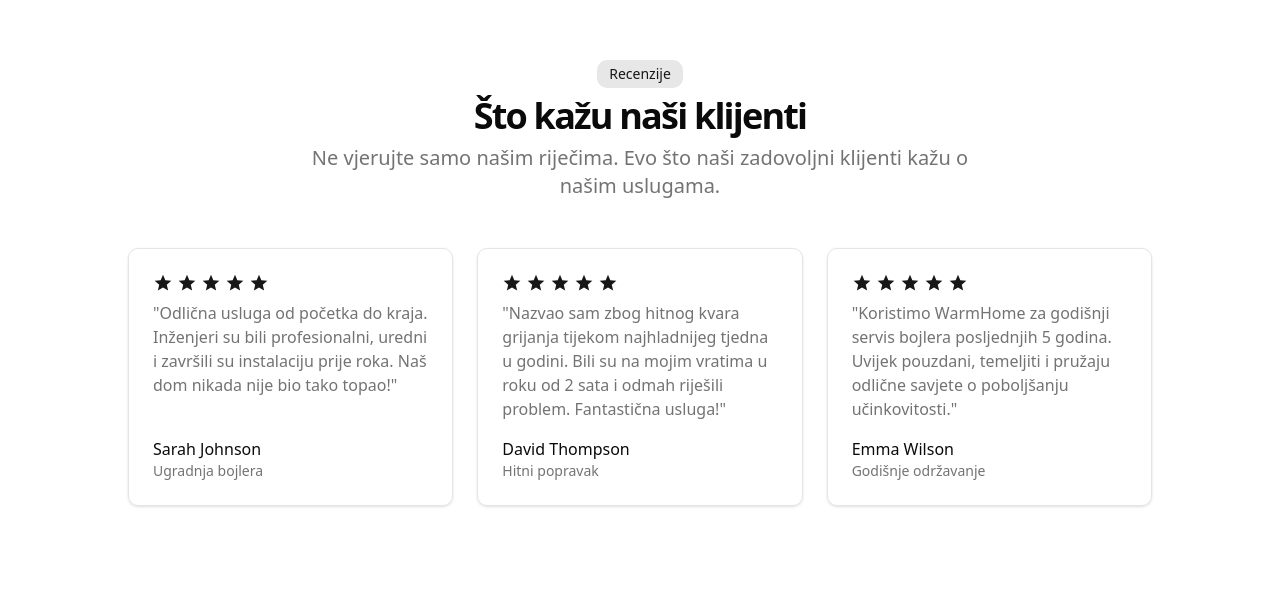
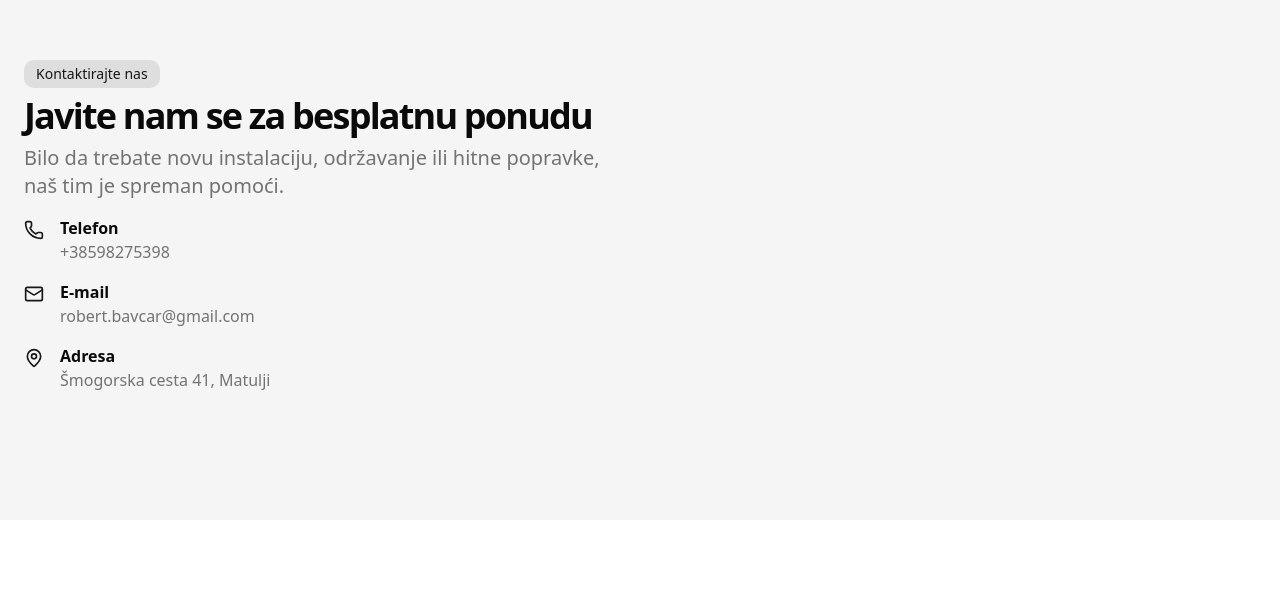
Before and after one commit to bvcr93/rdtech-centralno-grijanje, a Next.js app: page / in a window 1280 px wide. Shown: the part 2191-2800 px from the top of the page. Built offline with nearby package versions, Linux system fonts and the light colour scheme.

Commit message:
removed reviews

```diff
--- a/app/page.tsx
+++ b/app/page.tsx
@@ -253,7 +253,7 @@ export default function Home() {
           </div>
         </section>
 
-        <section
+        {/* <section
           id="testimonials"
           className="w-full py-12 md:py-24 lg:py-32 bg-background"
         >
@@ -365,7 +365,7 @@ export default function Home() {
               </div>
             </div>
           </div>
-        </section>
+        </section> */}
 
         <section
           id="contact"
```
